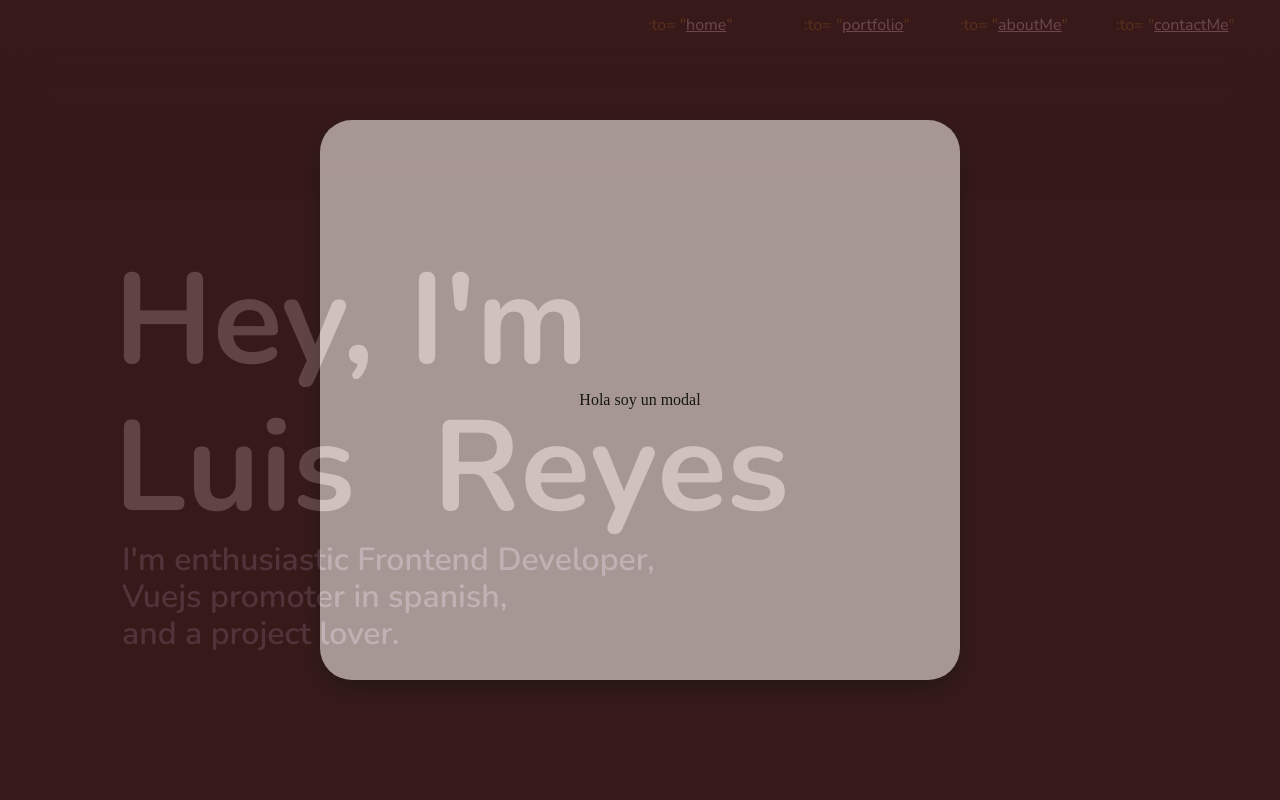
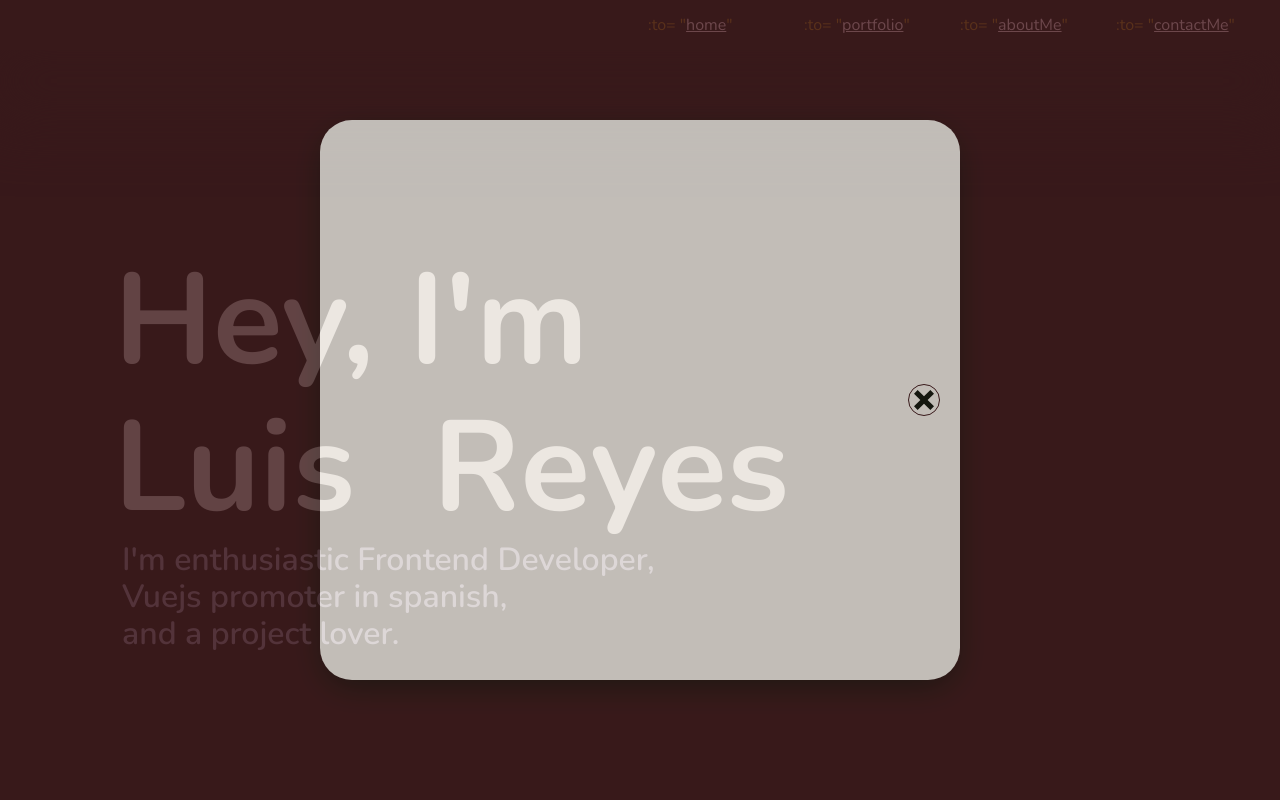
Before and after one commit to platzi/curso-arquitecturas-css-proyecto-2, a Vue app: page / in a window 1280 px wide. Shown: the top 800 px of the page. Built offline with nearby package versions, Linux system fonts and the light colour scheme.

Commit message:
feat: icons rendering from the component

```diff
--- a/package.json
+++ b/package.json
@@ -8,6 +8,7 @@
     "lint": "vue-cli-service lint"
   },
   "dependencies": {
+    "@mdi/js": "^6.5.95",
     "core-js": "^3.6.5",
     "gsap": "^3.9.1",
     "vue": "^3.0.0",
--- a/src/components/global/ProjectModal.vue
+++ b/src/components/global/ProjectModal.vue
@@ -1,10 +1,43 @@
 <template>
-  <div class="modalContainer">
+  <div class="modalContainer" v-if="isModalOpen">
     <div class="projectModal">
-      Hola soy un modal
+      <div class="buttonContainer">
+        <button class="modalButton" @click="closeModal">
+          <the-icons name="close" />
+        </button>
+      </div>
+      <div class="projectModal--projectContent"></div>
     </div>
   </div>
 </template>
+
+<script>
+import { useStore } from "vuex";
+import { computed } from "vue";
+import TheIcons from "./TheIcons.vue";
+export default {
+  components: {
+    TheIcons,
+  },
+  setup() {
+    const store = useStore();
+
+    const isModalOpen = computed(() => {
+      return store.getters["modal/getModal"];
+    });
+
+    function closeModal() {
+      console.log('Estamos por cerrar el modal desde el componente')
+      store.dispatch("modal/activeModal", false);
+    }
+
+    return {
+      closeModal,
+      isModalOpen
+    };
+  },
+};
+</script>
 
 <style scoped>
 .modalContainer {
@@ -25,14 +58,28 @@
 .projectModal {
   width: 50%;
   height: 70%;
+  position: relative;
+  z-index: 310;
   border-radius: 2rem;
   box-shadow: 0px 10px 32px -4px rgba(0, 0, 0, 0.75);
-  -webkit-box-shadow: 0px 10px 32px -4px rgba(0, 0, 0, 0.75);
-  -moz-box-shadow: 0px 10px 32px -4px rgba(0, 0, 0, 0.75);
   display: flex;
   justify-content: center;
   align-items: center;
   opacity: 1;
-  background: #d1b7be;
+  padding: 0.75rem 1rem;
+  background: rgb(247, 237, 240);
+}
+.buttonContainer {
+  width: 100%;
+  display: flex;
+  justify-content: flex-end;
+  align-items: center;
+  padding: 0.25rem;
+}
+.modalButton {
+  border: #330411 1px solid;
+  border-radius: 100%;
+  width: 2rem;
+  height: 2rem;
 }
 </style>
--- /dev/null
+++ b/src/components/global/TheIcons.vue
@@ -0,0 +1,35 @@
+<template>
+  <svg
+    class="svg"
+    style="width: 100%; height: 100%; stroke-width: 2.5px"
+    viewBox="0 0 24 24"
+    fill="currentColor"
+  >
+    <path :d="myIcon" />
+  </svg>
+</template>
+
+<script>
+import { computed } from "vue";
+import Icons from "../../helpers/Icons";
+export default {
+  props: {
+    name: String,
+  },
+  setup(props) {
+    const myIcon = computed(() => {
+      return Icons[props.name];
+    });
+
+    return {
+      myIcon,
+    };
+  },
+};
+</script>
+
+<style scoped>
+.svg {
+  user-select: none;
+}
+</style>
--- /dev/null
+++ b/src/helpers/Icons.js
@@ -0,0 +1,5 @@
+import { mdiCloseThick } from '@mdi/js'
+
+export default {
+  close: mdiCloseThick
+}
--- a/src/store/modules/modal.js
+++ b/src/store/modules/modal.js
@@ -1,7 +1,7 @@
 // modal store for projects details
 
 const state = () => ({
-  isOpen: false
+  isOpen: true
 })
 
 const getters = {
@@ -13,12 +13,14 @@ const getters = {
 const mutations = {
   SHOW_MODAL(state, Boolean) {
     state.isOpen = Boolean
+    console.log('hemos hecho el cambio')
   }
 }
 
 
 const actions = {
   activeModal({ commit }, payload) {
+    console.log('Estamos enviando el cambio al mutation')
     commit('SHOW_MODAL', payload)
   }
 }
```
Also changed, not shown: 1 other file (tests, documents, lock files or other folders).
